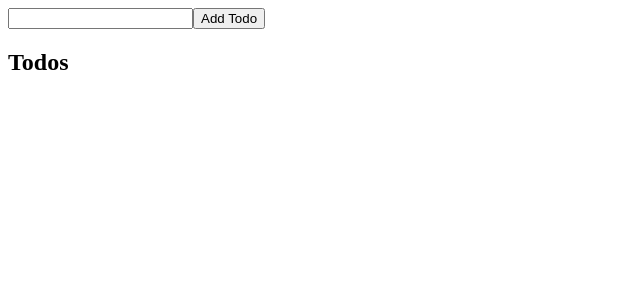
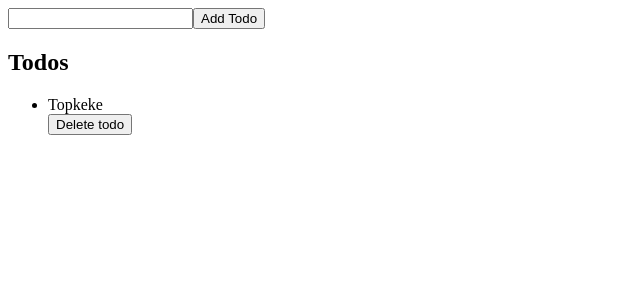
Before and after one commit to FrozenTear7/student-life-organizer, a React (Create React App) app: page / in a window 1280 px wide. Shown: the top 300 px of the page, without its empty margins (0-640 px from the left). Built offline with nearby package versions, Linux system fonts and the light colour scheme.

Commit message:
Deleting todos is working now.

```diff
--- a/src/components/TodoDelete.js
+++ b/src/components/TodoDelete.js
@@ -2,12 +2,12 @@ import React, { Component } from 'react'
 
 class TodoDelete extends Component {
     render () {
-        const { todoId, onDeleteClick } = this.props
+        const { onDeleteClick } = this.props
 
         return (
             <div className='container'>
                 <button
-                    onClick={() => onDeleteClick(todoId)}
+                    onClick={() => onDeleteClick()}
                     className='btn btn-danger'
                 >
                     Delete todo
--- a/src/components/TodoList.js
+++ b/src/components/TodoList.js
@@ -2,7 +2,7 @@ import React, { Component } from 'react'
 import TodoDeleteContainer from '../containers/TodoDeleteContainer'
 
 class TodoList extends Component {
-    renderTodos = ({ todos }) => {
+    renderTodos = ( todos ) => {
         return todos.map(todo => (
             <li className='list-group-item' key={todo.id} >
                 {todo.text}
--- a/src/containers/TodoDeleteContainer.js
+++ b/src/containers/TodoDeleteContainer.js
@@ -3,12 +3,11 @@ import { deleteTodo } from '../actions/index'
 import TodoDelete from '../components/TodoDelete'
 
 const mapStateToProps = (state, ownProps) => ({
-    todoId: ownProps.id,
 })
 
 const mapDispatchToProps = (dispatch, ownProps) => ({
-    onDeleteClick: (id) => {
-        dispatch(deleteTodo(id))
+    onDeleteClick: () => {
+        dispatch(deleteTodo(ownProps.id))
     }
 })
 
--- a/src/containers/TodoListContainer.js
+++ b/src/containers/TodoListContainer.js
@@ -1,15 +1,11 @@
 import { connect } from 'react-redux'
-import { deleteTodo, toggleTodo } from '../actions/index'
 import TodoList from '../components/TodoList'
 
 const mapStateToProps = (state) => ({
-    todos: state.todos
+    todos: state.todos.todos
 })
 
 const mapDispatchToProps = (dispatch) => ({
-    onTodoClickDelete: (id) => {
-        dispatch(deleteTodo(id))
-    }
 })
 
 export default connect(mapStateToProps, mapDispatchToProps)(TodoList)
--- a/src/store/reducers/todos.js
+++ b/src/store/reducers/todos.js
@@ -1,7 +1,7 @@
 import {ADD_TODO, EDIT_TODO, DELETE_TODO, TOGGLE_TODO} from '../../constants/index'
 
 const INITIAL_STATE = {
-    todos: []
+    todos: [{ id: 69, text: 'Topkeke', completed: false }]
 }
 
 const todos = (state = INITIAL_STATE, action) => {
@@ -21,9 +21,11 @@ const todos = (state = INITIAL_STATE, action) => {
                     : todo
             )
         case DELETE_TODO:
-            return state.todos.filter(todo =>
-                (todo.id !== action.id)
-            )
+            return {
+                ...state, todos: state.todos.filter(todo =>
+                    (todo.id !== action.id)
+                )
+            }
         default:
             return state
     }
```
Also changed, not shown: src/components/ShowTodo.js (deleted, +0 -9 lines).
